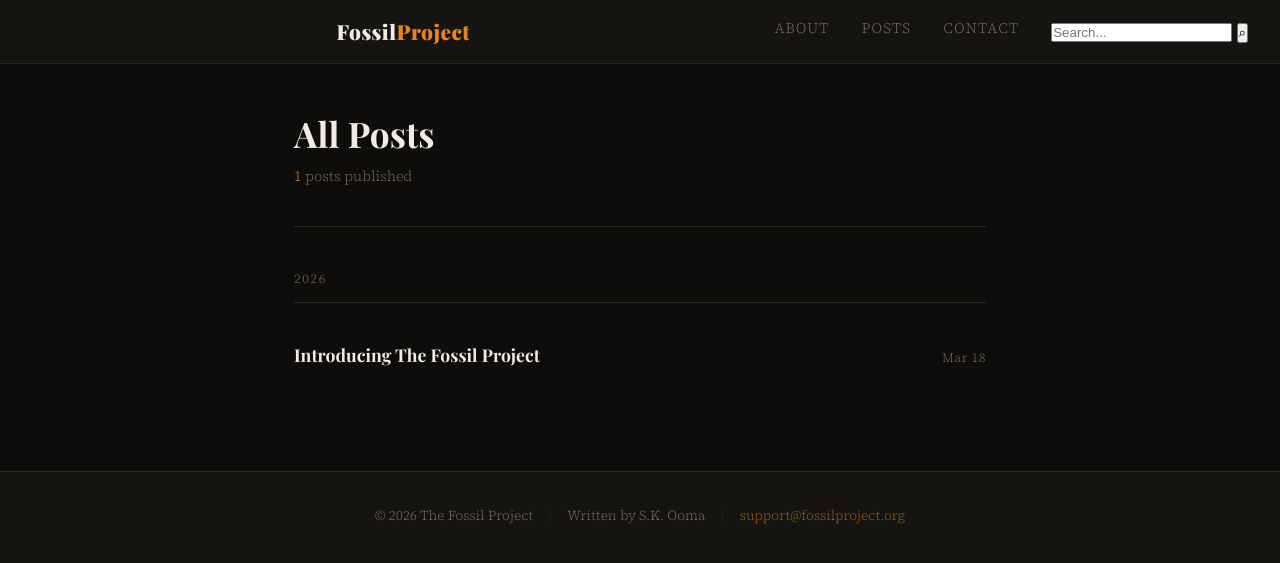
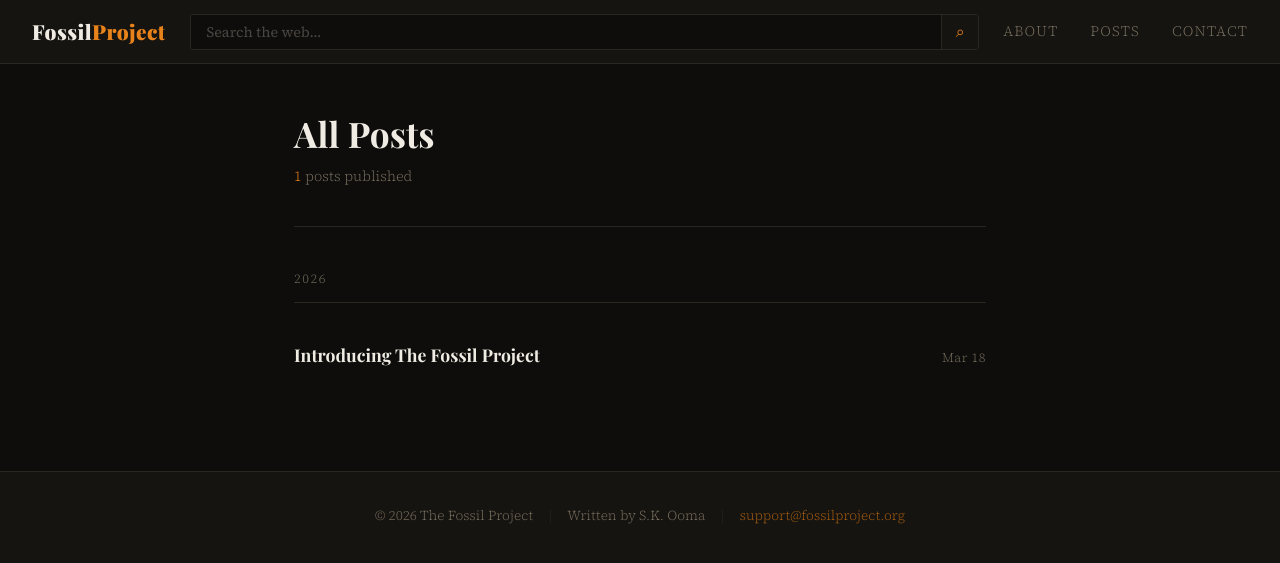
Before and after one commit to FossilProject/FossilProjectBlog, a Jekyll site: the page built from posts.md, in a window 1280 px wide. Shown: the top 563 px of the page. Built offline with Jekyll 4.4.1, drawn with Linux system fonts in a browser that asks for light colours; comment, search, counter and statistics services are not loaded.

Commit message:
Update default.html

```diff
--- a/_layouts/default.html
+++ b/_layouts/default.html
@@ -36,12 +36,12 @@
       border-bottom: 1px solid var(--bg-border);
       padding: 0 2rem;
       display: flex;
-      justify-content: space-between;
       align-items: center;
       height: 64px;
       position: sticky;
       top: 0;
       z-index: 100;
+      gap: 1.5rem;
     }
 
     .site-title {
@@ -51,15 +51,67 @@
       color: var(--text-bright);
       text-decoration: none;
       letter-spacing: 0.02em;
+      white-space: nowrap;
+      flex-shrink: 0;
     }
 
     .site-title span {
       color: var(--amber);
     }
 
+    .nav-search {
+      flex: 1;
+      display: flex;
+      border: 1px solid var(--bg-border);
+      border-radius: 3px;
+      overflow: hidden;
+      transition: border-color 0.2s;
+      height: 36px;
+      min-width: 0;
+    }
+
+    .nav-search:focus-within {
+      border-color: var(--amber);
+    }
+
+    .nav-search input {
+      flex: 1;
+      background: var(--bg);
+      border: none;
+      padding: 0 1rem;
+      color: var(--text);
+      font-family: 'Source Serif 4', Georgia, serif;
+      font-size: 0.9rem;
+      outline: none;
+      min-width: 0;
+    }
+
+    .nav-search input::placeholder {
+      color: #4a4540;
+    }
+
+    .nav-search button {
+      background: var(--bg-raise);
+      border: none;
+      border-left: 1px solid var(--bg-border);
+      padding: 0 0.85rem;
+      color: var(--amber);
+      cursor: pointer;
+      font-size: 1rem;
+      transition: background 0.2s;
+      flex-shrink: 0;
+    }
+
+    .nav-search button:hover {
+      background: var(--amber);
+      color: var(--bg);
+    }
+
     nav {
       display: flex;
       gap: 2rem;
+      align-items: center;
+      flex-shrink: 0;
     }
 
     nav a {
@@ -70,6 +122,7 @@
       letter-spacing: 0.08em;
       text-transform: uppercase;
       transition: color 0.2s;
+      white-space: nowrap;
     }
 
     nav a:hover {
@@ -174,27 +227,44 @@
       margin: 0 0.75rem;
       color: var(--bg-border);
     }
+
+    /* RESPONSIVE */
+    @media (max-width: 600px) {
+      header {
+        padding: 0 1rem;
+        gap: 0.75rem;
+      }
+
+      nav {
+        gap: 1rem;
+      }
+
+      nav a {
+        font-size: 0.8rem;
+      }
+    }
   </style>
 </head>
 <body>
 
   <header>
-  <div></div>
     <a href="{{ '/' | relative_url }}" class="site-title">Fossil<span>Project</span></a>
-  <nav>
-    <a href="{{ '/about/' | relative_url }}">About</a>
-    <a href="{{ '/posts/' | relative_url }}">Posts</a>
-    <a href="{{ '/contact/' | relative_url }}">Contact</a>
+
     {% if page.url != '/' %}
     <form class="nav-search" action="/search" method="get">
       <input
         type="text"
         name="q"
-        placeholder="Search..."
+        placeholder="Search the web..."
         autocomplete="off">
       <button type="submit">⌕</button>
     </form>
     {% endif %}
+
+    <nav>
+      <a href="{{ '/about/' | relative_url }}">About</a>
+      <a href="{{ '/posts/' | relative_url }}">Posts</a>
+      <a href="{{ '/contact/' | relative_url }}">Contact</a>
     </nav>
   </header>
 
@@ -205,7 +275,10 @@
       {% if page.author %} &nbsp;·&nbsp; {{ page.author }}{% endif %}
     </div>
     {% endif %}
+
     {{ content }}
+
+    {% if page.date %}
     <div class="comments-section">
       <script src="https://giscus.app/client.js"
           data-repo="FossilProject/FossilProjectBlog"
@@ -223,6 +296,7 @@
           async>
       </script>
     </div>
+    {% endif %}
   </main>
 
   <footer>
```
Lines whose indentation alone changed are shown as unchanged.
